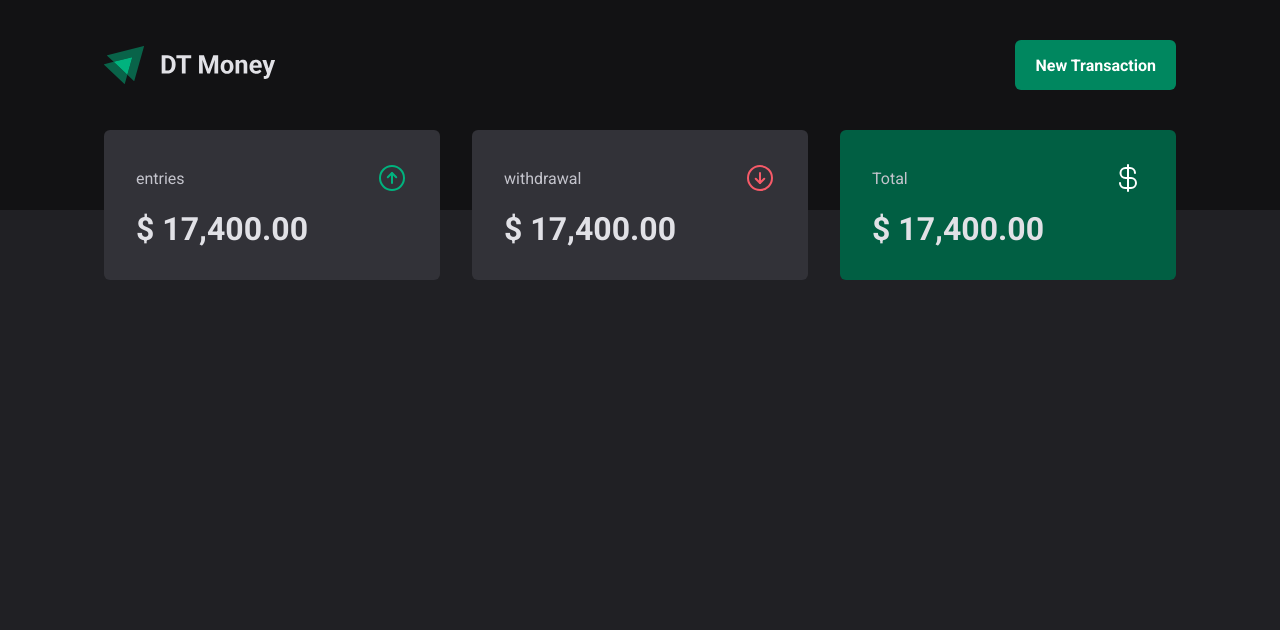
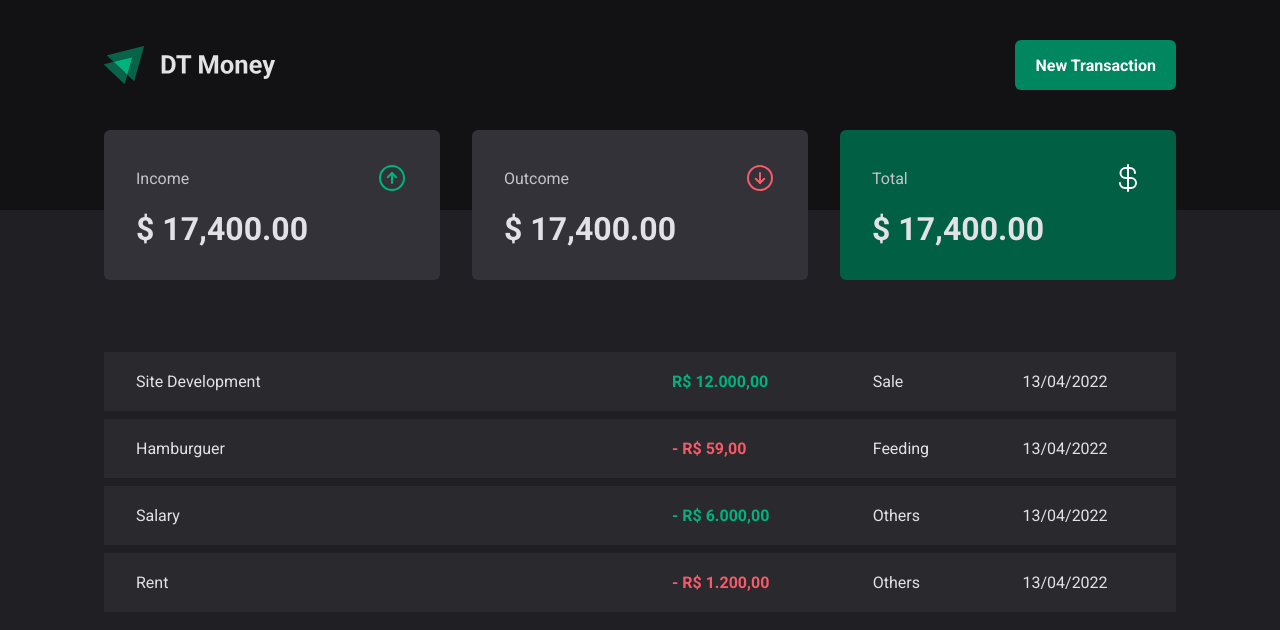
Before and after one commit to matheus-wallace/money, a React (Vite) app: page / in a window 1280 px wide. Shown: the top 630 px of the page. Built offline with nearby package versions, Linux system fonts and the light colour scheme.

Commit message:
feat: add new table to show transactions

```diff
--- a/src/Components/Summary/index.tsx
+++ b/src/Components/Summary/index.tsx
@@ -6,14 +6,14 @@ const Summary = () => {
     <SummaryContainer>
       <SummaryCard>
         <header>
-          <span>entries</span>
+          <span>Income</span>
           <ArrowCircleUp size={32} color="#00b37e" />
         </header>
         <strong>$ 17,400.00</strong>
       </SummaryCard>
       <SummaryCard>
         <header>
-          <span>withdrawal</span>
+          <span>Outcome</span>
           <ArrowCircleDown size={32} color="#f75a68" />
         </header>
         <strong>$ 17,400.00</strong>
--- a/src/pages/Transaction/index.tsx
+++ b/src/pages/Transaction/index.tsx
@@ -1,11 +1,50 @@
 import Header from '../../Components/Header';
 import Summary from '../../Components/Summary';
+import { PriceHighlight, TransactionContainer, TransactionsTable } from './styles';
 
 const Transaction = () => {
   return (
     <div>
       <Header />
       <Summary />
+      <TransactionContainer>
+        <TransactionsTable>
+          <tbody>
+            <tr>
+              <td width="50%">Site Development</td>
+              <td>
+                <PriceHighlight variant="income">R$ 12.000,00</PriceHighlight>
+              </td>
+              <td>Sale</td>
+              <td>13/04/2022</td>
+            </tr>
+            <tr>
+              <td>Hamburguer</td>
+              <td>
+                <PriceHighlight variant="outcome">- R$ 59,00</PriceHighlight>
+              </td>
+              <td>Feeding</td>
+              <td>13/04/2022</td>
+            </tr>
+            <tr>
+              <td>Salary</td>
+              <td>
+                <PriceHighlight variant="income">- R$ 6.000,00</PriceHighlight>
+              </td>
+              <td>Others</td>
+              <td>13/04/2022</td>
+            </tr>
+            <tr>
+              <td>Rent</td>
+              <td>
+                <PriceHighlight variant="outcome">- R$ 1.200,00</PriceHighlight>
+              </td>
+              <td>Others</td>
+              <td>13/04/2022</td>
+            </tr>
+          </tbody>
+        </TransactionsTable>
+      </TransactionContainer>
     </div>
   );
 };
--- a/src/pages/Transaction/styles.ts
+++ b/src/pages/Transaction/styles.ts
@@ -0,0 +1,38 @@
+import styled from 'styled-components';
+
+export const TransactionContainer = styled.main`
+  width: 100%;
+  max-width: 1120px;
+  margin: 4rem auto 0;
+  padding: 0 1.5rem;
+`;
+
+export const TransactionsTable = styled.table`
+  width: 100%;
+  border-collapse: separate;
+  border-spacing: 0 0.5rem;
+  /* margin-top: 1.5rem; */
+
+  td {
+    padding: 1.25rem 2rem;
+    background: ${(props) => props.theme['gray-700']};
+  }
+  &:first-child {
+    border-top-left-radius: 6px;
+    border-bottom-left-radius: 6px;
+  }
+
+  &:last-child {
+    border-top-right-radius: 6px;
+    border-bottom-right-radius: 6px;
+  }
+`;
+
+interface PriceHighlightProps {
+  variant: 'income' | 'outcome';
+}
+
+export const PriceHighlight = styled.span<PriceHighlightProps>`
+  color: ${(props) => (props.variant === 'income' ? props.theme['green-300'] : props.theme['red-300'])};
+  font-weight: bold;
+`;
```
